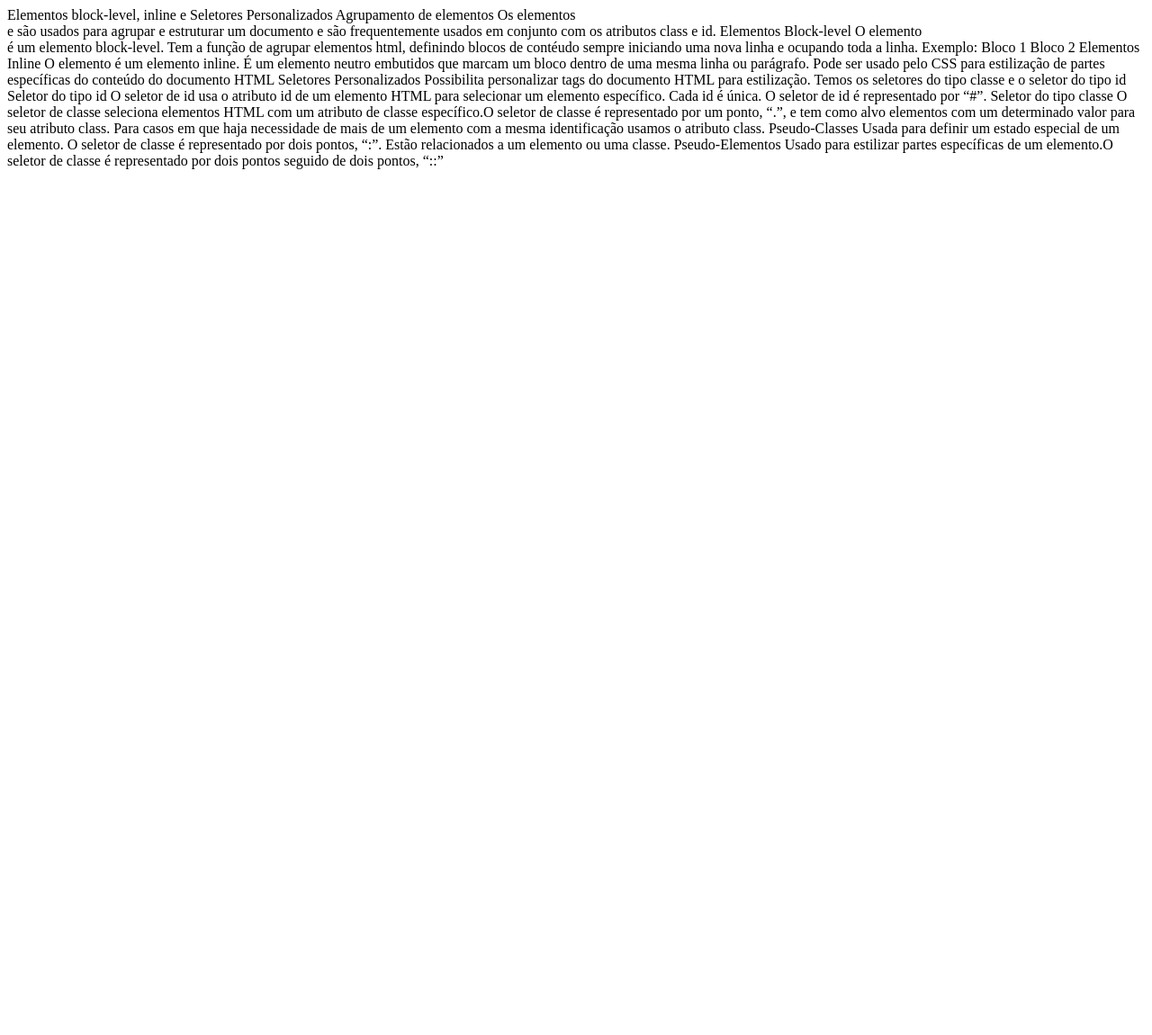
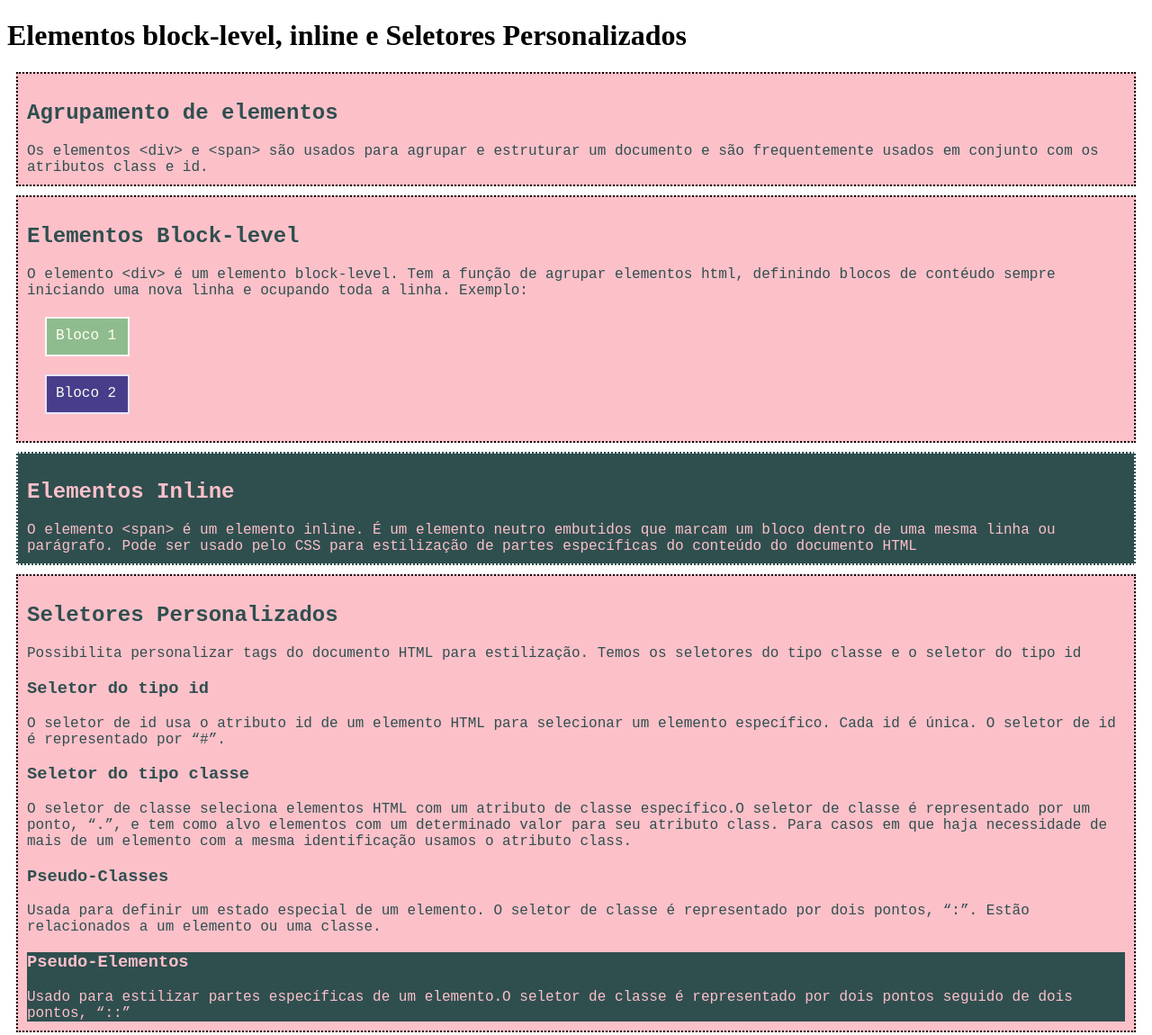
Before and after one commit to Tutubu/Trilha_do_aprendizado, a plain HTML site: page seletores/RDE12_DWEB_Texto.html in a window 1280 px wide. Shown: the whole page at 90% size. Before the commit the page ends 800 px from the top, so only its background shows below. Drawn offline with Linux system fonts and the light colour scheme.

Commit message:
versão 3.5

```diff
--- a/seletores/RDE12_DWEB_Texto.html
+++ b/seletores/RDE12_DWEB_Texto.html
@@ -5,35 +5,41 @@
     <meta http-equiv="X-UA-Compatible" content="IE=edge">
     <meta name="viewport" content="width=device-width, initial-scale=1.0">
     <title>Seletores Personalizados</title>
+    <link rel="stylesheet" href="css/cssseletores.css">
 </head>
 <body>
+    <h1>Elementos block-level, inline e Seletores Personalizados</h1>
+        <div class="agrupamento">
+            <h2>Agrupamento de elementos</h2>
+                Os elementos &ltdiv&gt e &ltspan&gt são usados para agrupar e estruturar um documento e são frequentemente usados em conjunto com os atributos class e id.
+        </div>
 
+        <div class="agrupamento">
+            <h2>Elementos Block-level</h2>
+                O elemento &ltdiv&gt é um elemento block-level. Tem a função de agrupar elementos html, definindo blocos de contéudo sempre iniciando uma nova linha e ocupando toda a linha.
+                Exemplo:
+                <div class="b1">Bloco 1</div>
+                <div class="b2">Bloco 2</div>
+        </div>
+
+        <div id="unico">
+            <h2>Elementos Inline</h2>
+                O elemento &ltspan&gt é um elemento inline. É um elemento neutro embutidos que marcam um bloco dentro de uma mesma linha ou parágrafo. Pode ser usado pelo CSS para estilização de partes específicas do conteúdo do documento HTML
+        </div>
+
+        <div class="personalizado">
+            <h2>Seletores Personalizados</h2>
+                Possibilita personalizar tags do documento HTML para estilização. Temos os seletores do tipo classe e o seletor do tipo id
+                <h3>Seletor do tipo id</h3>
+                    O seletor de id usa o atributo id de um elemento HTML para selecionar um elemento específico. Cada id é única. O seletor de id é representado por “#”.
+                <h3>Seletor do tipo classe</h3>
+                    O seletor de classe seleciona elementos HTML com um atributo de classe específico.O seletor de classe é representado por um ponto, “.”, e tem como alvo elementos com um determinado valor para seu atributo class. Para casos em que haja necessidade de mais de um elemento com a mesma identificação usamos o atributo class.
+                <h3>Pseudo-Classes</h3>
+                    Usada para definir um estado especial de um elemento. O seletor de classe é representado por dois pontos, “:”. Estão relacionados a um elemento ou uma classe.
+                <div class="pseudo">
+                    <h3 >Pseudo-Elementos</h3>
+                        Usado para estilizar partes específicas de um elemento.O seletor de classe é representado por dois pontos seguido de dois pontos, “::”
+                </div>
+        </div>
 </body>
-</html>Elementos block-level, inline e Seletores Personalizados
-
-Agrupamento de elementos
-Os elementos <div> e <span> são usados para agrupar e estruturar um documento e são frequentemente usados em conjunto com os atributos class e id.
-
-Elementos Block-level
-O elemento <div> é um elemento block-level. Tem a função de agrupar elementos html, definindo blocos de contéudo sempre iniciando uma nova linha e ocupando toda a linha.
-Exemplo:
-Bloco 1
-Bloco 2
-
-Elementos Inline
-O elemento <span> é um elemento inline. É um elemento neutro embutidos que marcam um bloco dentro de uma mesma linha ou parágrafo. Pode ser usado pelo CSS para estilização de partes específicas do conteúdo do documento HTML
-
-Seletores Personalizados
-Possibilita personalizar tags do documento HTML para estilização. Temos os seletores do tipo classe e o seletor do tipo id
-
-Seletor do tipo id
-O seletor de id usa o atributo id de um elemento HTML para selecionar um elemento específico. Cada id é única. O seletor de id é representado por “#”.
-
-Seletor do tipo classe
-O seletor de classe seleciona elementos HTML com um atributo de classe específico.O seletor de classe é representado por um ponto, “.”, e tem como alvo elementos com um determinado valor para seu atributo class. Para casos em que haja necessidade de mais de um elemento com a mesma identificação usamos o atributo class.
-
-Pseudo-Classes
-Usada para definir um estado especial de um elemento. O seletor de classe é representado por dois pontos, “:”. Estão relacionados a um elemento ou uma classe.
-
-Pseudo-Elementos
-Usado para estilizar partes específicas de um elemento.O seletor de classe é representado por dois pontos seguido de dois pontos, “::”
+</html>
--- /dev/null
+++ b/seletores/css/cssseletores.css
@@ -0,0 +1,59 @@
+div
+{
+    background-color: darkslategray;
+    font-family: 'Courier New', Courier, monospace;
+    color: rgb(252, 192, 201);
+}
+.b1
+{
+    background-color:darkseagreen;
+    color: ivory;
+    margin: 20px;
+    padding: 10px;
+    border: 2px solid snow;
+    width: 70px;
+    height: 20px;
+}
+.b2
+{
+    background-color: darkslateblue;
+    color: honeydew;
+    margin: 20px;
+    padding: 10px;
+    border: 2px solid lavender;
+    width: 70px;
+    height: 20px;
+}
+.agrupamento
+{
+    background-color: rgb(252, 192, 201);
+    color: darkslategrey;
+    border: dotted 2px black;
+    margin: 10px;
+    padding: 10px;
+}
+#unico
+{
+    background-color: darkslategrey;
+    color:rgb(252, 192, 201);
+    border: dotted 2px white;
+    margin: 10px;
+    padding: 10px;
+}
+.personalizado
+{
+    background-color: rgb(252, 192, 201);
+    color: darkslategray;
+    border: dotted 2px black;
+    margin: 10px;
+    padding: 10px;
+}
+.personalizado:hover
+{
+    border: 5px solid darkslategray;
+}
+.pseudo::selection
+{
+    color: black;
+    background-color: white;
+}
```
